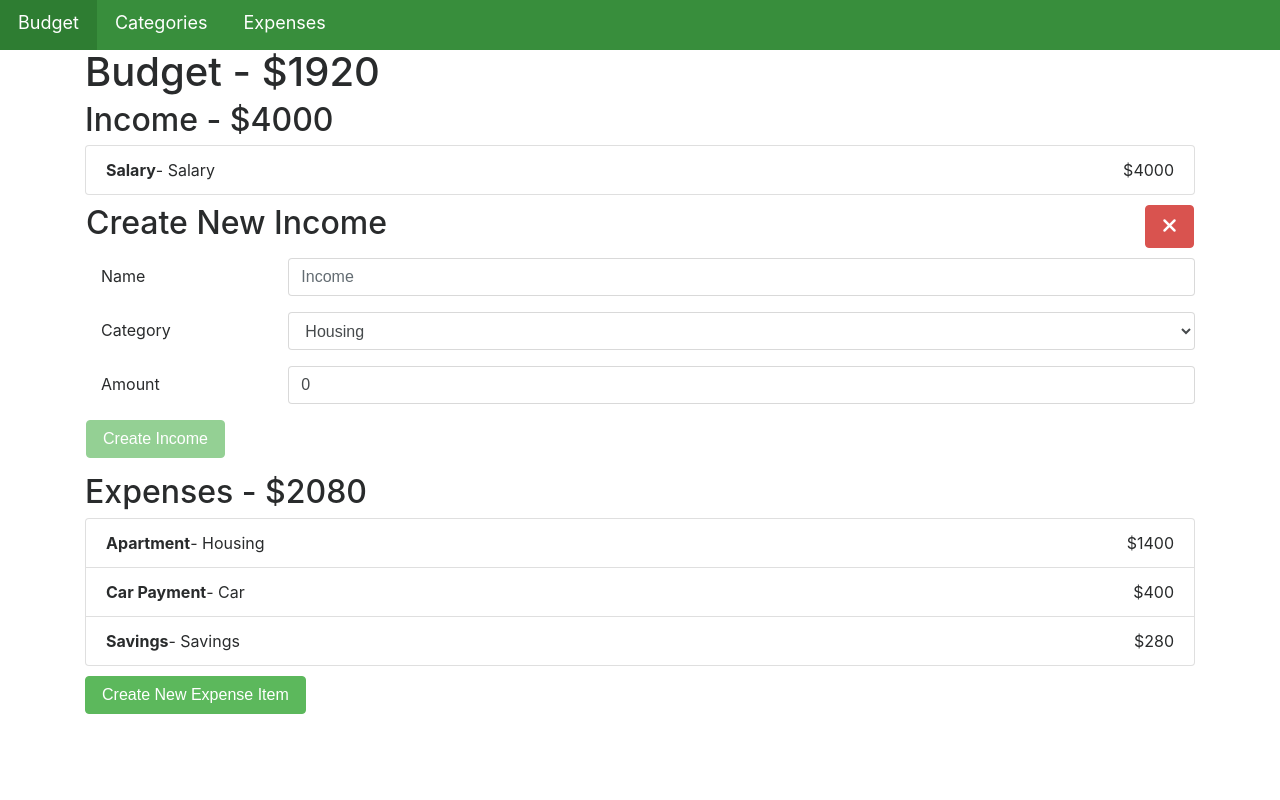
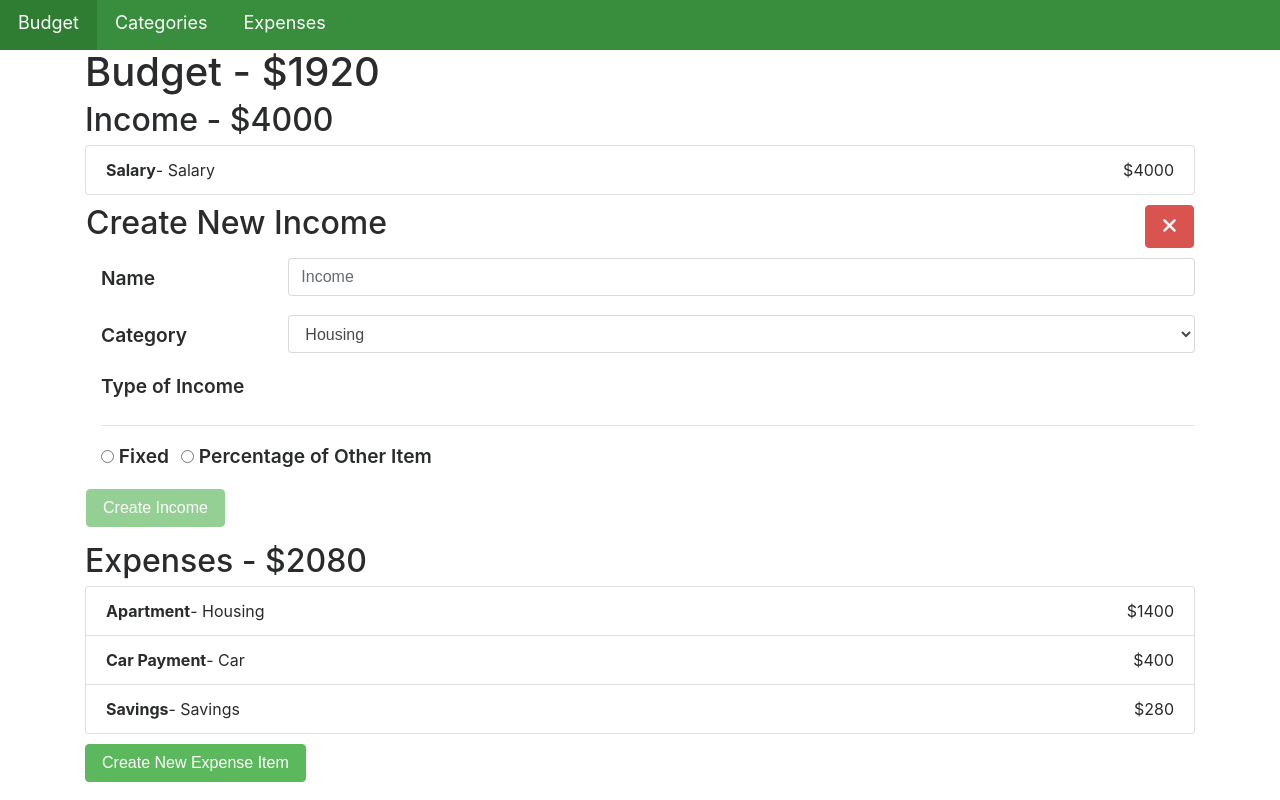
Before and after one commit to sdmichelini/simple-budget, a Vue app: page / in a window 1280 px wide. Both pictures are taken after a click on the button "Create New Income Item". Built offline with nearby package versions, Linux system fonts and the light colour scheme.

Commit message:
Added in Radio Button for Selecting Strategy

```diff
--- a/src/components/NewBudgetItem.vue
+++ b/src/components/NewBudgetItem.vue
@@ -22,8 +22,20 @@
       </select>
       </div>
     </div>
+    <label>Type of {{ getTypeString() }}</label>
+    <hr>
+    <div class="form-check form-check-inline">
+      <label class="form-check-label">
+        <input class="form-check-input" type="radio" v-model="picked" name="inlineRadioOptions" id="inlineRadio1" value="fixed"> Fixed
+      </label>
+    </div>
+    <div class="form-check form-check-inline">
+      <label class="form-check-label">
+        <input class="form-check-input" type="radio" v-model="picked" name="inlineRadioOptions" id="inlineRadio2" value="percent"> Percentage of Other Item
+      </label>
+    </div>
     <!---Strategy goes here-->
-    <fixed-budget-item v-on:item="itemChange"></fixed-budget-item>
+    <fixed-budget-item v-on:item="itemChange" v-if="isFixed()"></fixed-budget-item>
     <div class="form-group row">
       <button type="button" class="btn btn-success" :disabled="!inputValid()" v-on:click="createNewExpense()">
       Create {{ getTypeString() }}
@@ -41,7 +53,8 @@ export default {
       name: '',
       item: undefined,
       selected: 'Housing',
-      isInputValid: false
+      isInputValid: false,
+      picked: ''
     }
   },
   props: ['isExpense'],
@@ -50,6 +63,9 @@ export default {
       'addExpenseItem',
       'addIncomeItem'
     ]),
+    isFixed () {
+      return this.picked === 'fixed'
+    },
     inputValid () {
       return this.isInputValid && (this.name.length > 0)
     },
@@ -96,4 +112,9 @@ h2 {
 .row {
   margin-top: 10px;
 }
+
+label {
+  font-size: 120%;
+  font-weight: 600;
+}
 </style>
```
